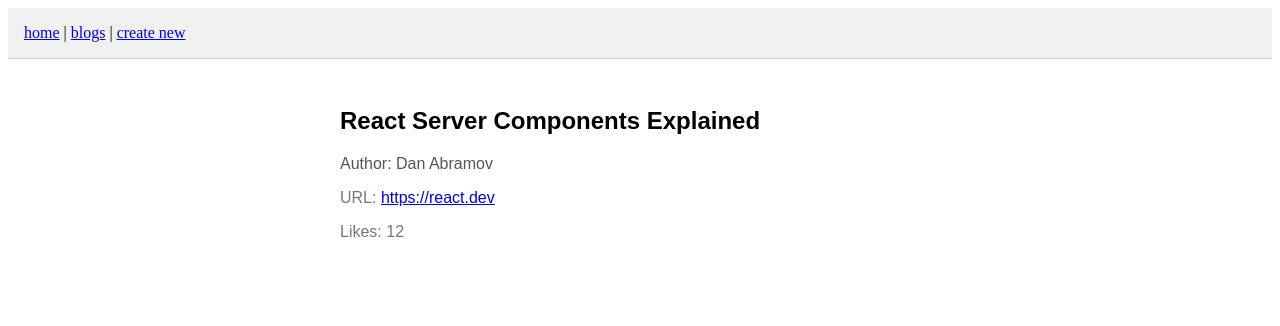
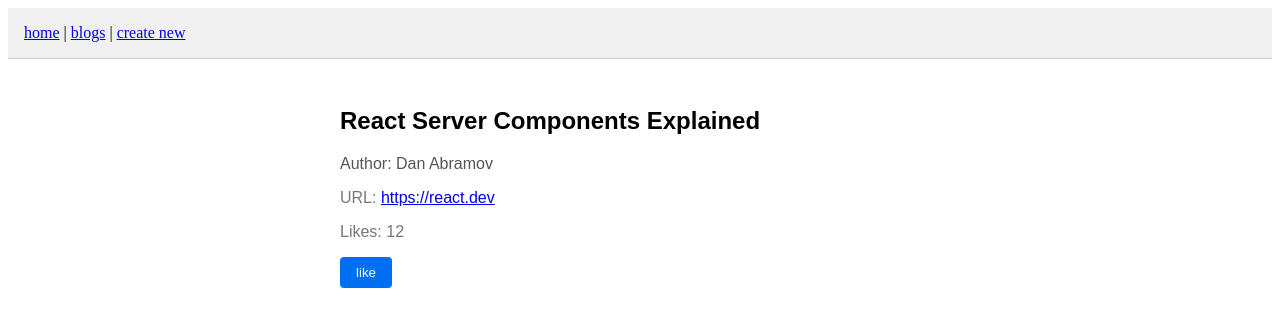
Before and after one commit to steveforde/fullstackopen-part14-nextjs, a Next.js app: page /blogs/1 in a window 1280 px wide. Shown: the top 326 px of the page. Built offline with nearby package versions, Linux system fonts and the light colour scheme.

Commit message:
Complete Exercise 4: Like button and server action

```diff
--- a/app/actions/blogs.ts
+++ b/app/actions/blogs.ts
@@ -3,6 +3,7 @@
 import { redirect } from "next/navigation"
 import { revalidatePath } from "next/cache"
 import { addBlog } from "../services/blogs"
+import { likeBlog } from "../services/blogs"
 
 export const createBlog = async (formData: FormData) => {
   const title = formData.get("title") as string
@@ -14,3 +15,10 @@ export const createBlog = async (formData: FormData) => {
   revalidatePath("/blogs")
   redirect("/blogs")
 }
+
+export const likeBlogAction = async (formData: FormData) => {
+  const id = Number(formData.get("id"))
+  likeBlog(id)
+  revalidatePath(`/blogs/${id}`)
+  revalidatePath("/blogs")
+}
--- a/app/blogs/[id]/page.tsx
+++ b/app/blogs/[id]/page.tsx
@@ -1,5 +1,6 @@
 import { notFound } from "next/navigation"
 import { getBlogById } from "../../services/blogs"
+import { likeBlogAction } from "../../actions/blogs"
 
 const BlogPage = async ({ params }: { params: Promise<{ id: string }> }) => {
   const { id } = await params
@@ -17,6 +18,13 @@ const BlogPage = async ({ params }: { params: Promise<{ id: string }> }) => {
         URL: <a href={blog.url} target="_blank" rel="noopener noreferrer">{blog.url}</a>
       </p>
       <p style={{ color: "#777" }}>Likes: {blog.likes}</p>
+
+      <form action={likeBlogAction}>
+        <input type="hidden" name="id" value={blog.id} />
+        <button type="submit" style={{ padding: "0.5rem 1rem", background: "#0070f3", color: "white", border: "none", borderRadius: "4px", cursor: "pointer" }}>
+          like
+        </button>
+      </form>
     </div>
   )
 }
--- a/app/services/blogs.ts
+++ b/app/services/blogs.ts
@@ -35,3 +35,10 @@ export const getBlogById = (id: number) => {
 export const addBlog = (title: string, author: string, url: string) => {
   blogs.push({ id: nextId++, title, author, url, likes: 0 })
 }
+
+export const likeBlog = (id: number) => {
+  const blog = blogs.find((b) => b.id === id)
+  if (blog) {
+    blog.likes += 1
+  }
+}
```
